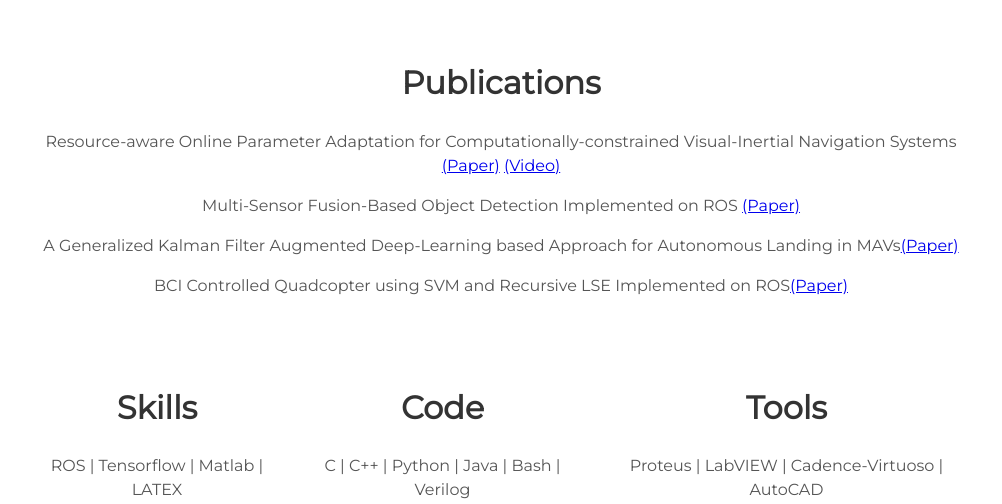
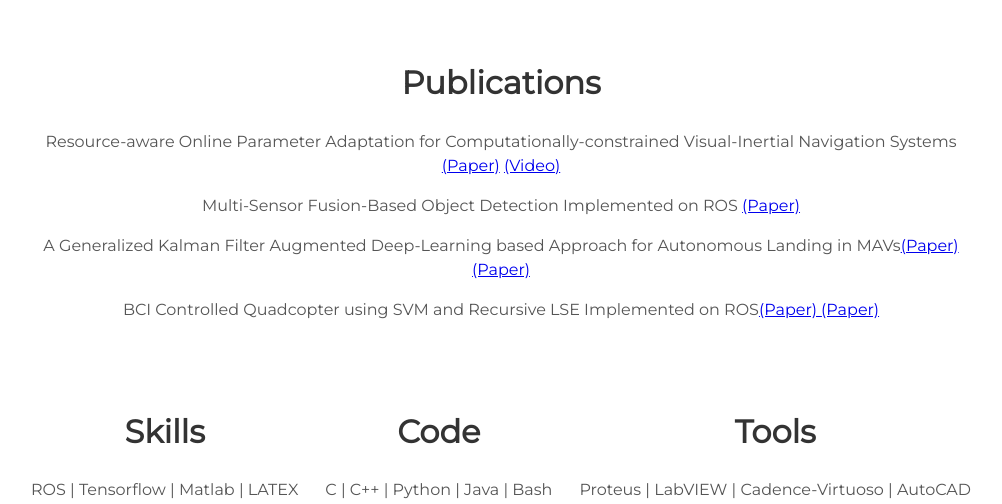
Before and after one commit to Matnay/matnay.github.io, a Jekyll site: the page built from index.html, in a window 1280 px wide and 900 px high, scrolled down 1420 px, cut to the strip 0-504 px from the top of the window. Shown: the whole strip, without its empty margins (139-1141 px from the left). Built offline with Jekyll 4.4.1, drawn with Linux system fonts in a browser that asks for light colours.

Commit message:
Update about.html

```diff
--- a/_includes/about.html
+++ b/_includes/about.html
@@ -14,8 +14,8 @@
       <h2>Publications</h2>
       <p> Resource-aware Online Parameter Adaptation for Computationally-constrained Visual-Inertial Navigation Systems <a href="https://arxiv.org/pdf/2106.00289.pdf">(Paper)</a> <a href="https://youtu.be/H5gIe418zwc">(Video)</a></p>
       <p> Multi-Sensor Fusion-Based Object Detection Implemented on ROS <a href="https://drive.google.com/file/d/1yeTrDFH4CEOG3qhchyjN-uTY5WNSbtDx/view?usp=sharing">(Paper)</a></p>
-      <p> A Generalized Kalman Filter Augmented Deep-Learning based Approach for Autonomous Landing in MAVs<a href="https://ieeexplore.ieee.org/document/9588758">(Paper)</a> </p>
-      <p> BCI Controlled Quadcopter using SVM and Recursive LSE Implemented on ROS<a href="https://ieeexplore.ieee.org/document/9282898">(Paper)</a> </p>
+      <p> A Generalized Kalman Filter Augmented Deep-Learning based Approach for Autonomous Landing in MAVs<a href="https://ieeexplore.ieee.org/document/9588758">(Paper)</a> <a href="https://drive.google.com/file/d/1O7AP_Z0ouNP84azHOgtc6AGB0qt8Akgy/view?usp=sharing">(Paper)</a> </p>
+      <p> BCI Controlled Quadcopter using SVM and Recursive LSE Implemented on ROS<a href="https://ieeexplore.ieee.org/document/9282898">(Paper) </a><a href="https://drive.google.com/file/d/1nZUoNGQx62PsvehzkU7sootWylCkYBo6/view?usp=sharing">(Paper)</a> </p>
   </div>
   <div class="user">
     <div class="tech">
@@ -24,7 +24,7 @@
     </div>
     <div class="tech">
       <h2>Code</h2>
-      <p>C | C++ | Python | Java | Bash | Verilog </p>
+      <p>C | C++ | Python | Java | Bash </p>
     </div>
     <div class="tech">
       <h2>Tools</h2>
```
